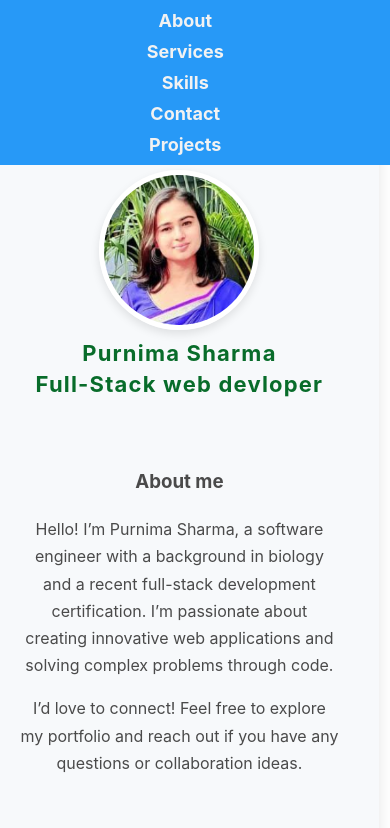
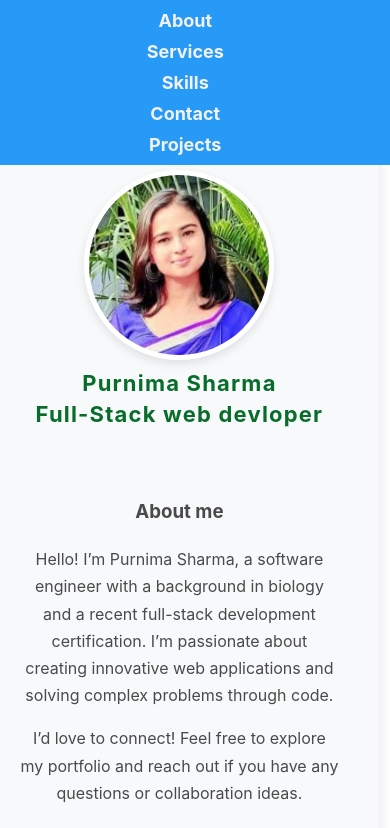
Before and after one commit to iampurnima/portfolio-version-1, a React (Create React App) app: page / in a window 390 px wide. Shown: the top 828 px of the page. Built offline with nearby package versions, Linux system fonts and the light colour scheme.

Commit message:
modified the pages

```diff
--- a/src/css/About.css
+++ b/src/css/About.css
@@ -1,18 +1,4 @@
-.aboutContainer {
-  display: flex;
-  align-items: flex-start; /* Align items to the start (top) */
-  padding: 40px 50px;
-  background-color: rgb(230, 237, 237);
-  width: 92vw;
-  box-shadow: 0 4px 6px rgba(0, 0, 0, 0.1); /* Add shadow to container */
-}
 
-.myPhoto {
-  width: 155px;
-  height: auto;
-  border-radius: 25px;
-  margin-right: 20px; /* Increased margin for better spacing */
-}
 
 
 
@@ -64,19 +50,9 @@
 
 
 /* About.css */
-.aboutContainer {
-  display: flex;
-  flex-direction: column;
-  align-items: center;
-  animation: fadeIn 2s ease-in;
-}
 
-.myPhoto {
-  width: 150px;
-  height: 150px;
-  border-radius: 50%;
-  animation: slideInLeft 1.5s ease-in-out;
-}
+
+
 
 .heroSection h2 {
   margin: 0;
@@ -119,27 +95,6 @@
 
 
 
-.myPhoto {
-  width: 180px;
-  height: 180px;
-  border-radius: 50%;
-  margin-bottom: 15px;
-  border: 5px solid #fff;
-  box-shadow: 0 4px 10px rgba(0, 0, 0, 0.1);
-  animation: fadeIn 1.5s ease-in-out;
-  display: block; /* Ensure the photo is centered */
-  margin-left: auto;
-  margin-right: auto;
-}
-
-.aboutContainer {
-  display: flex;
-  flex-direction: column;
-  align-items: center;
-  animation: fadeIn 2s ease-in;
-}
-
-
 
 
 /* Container settings */
@@ -149,10 +104,10 @@
   align-items: center;
   padding: 40px 50px;
   background-color: #f7f9fb;
-  width: 92vw;
   box-shadow: 0 4px 15px rgba(0, 0, 0, 0.1);
   border-radius: 12px;
-  animation: fadeIn 1.5s ease-in;
+  animation: fadeIn 2s ease-in;
+  width:92vw;
 }
 
 /* Profile photo */
@@ -168,6 +123,7 @@
   display: block; /* Ensure the photo is centered */
   margin-left: auto;
   margin-right: auto;
+  animation: slideInLeft 1.5s ease-in-out;
 }
 
 /* Hero section */
@@ -256,10 +212,6 @@
     font-size: 16px;
   }
 
-  .myPhoto {
-    width: 150px;
-    height: 150px;
-  }
 
   .heroSection h2 {
     font-size: 22px;
```
